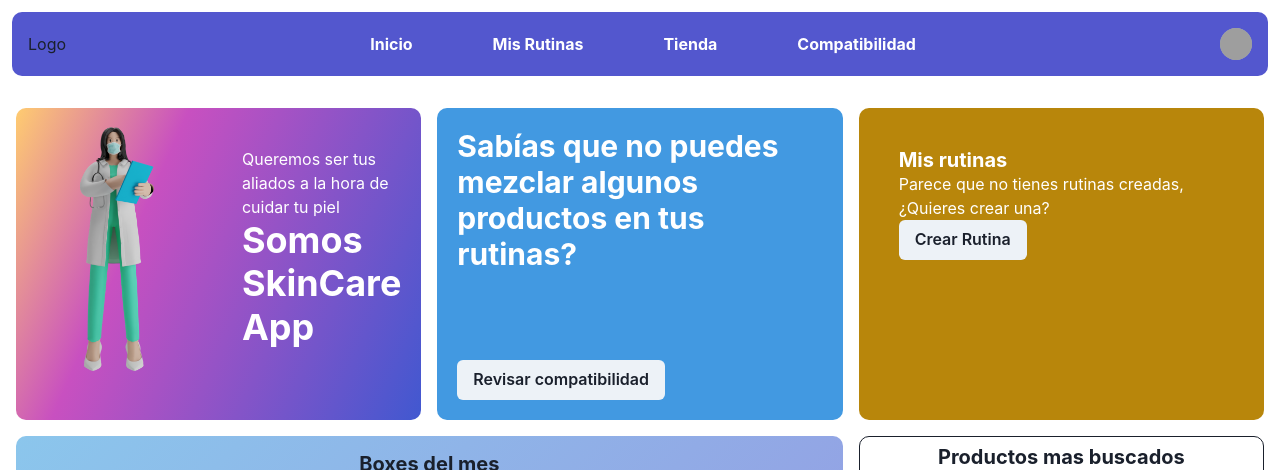
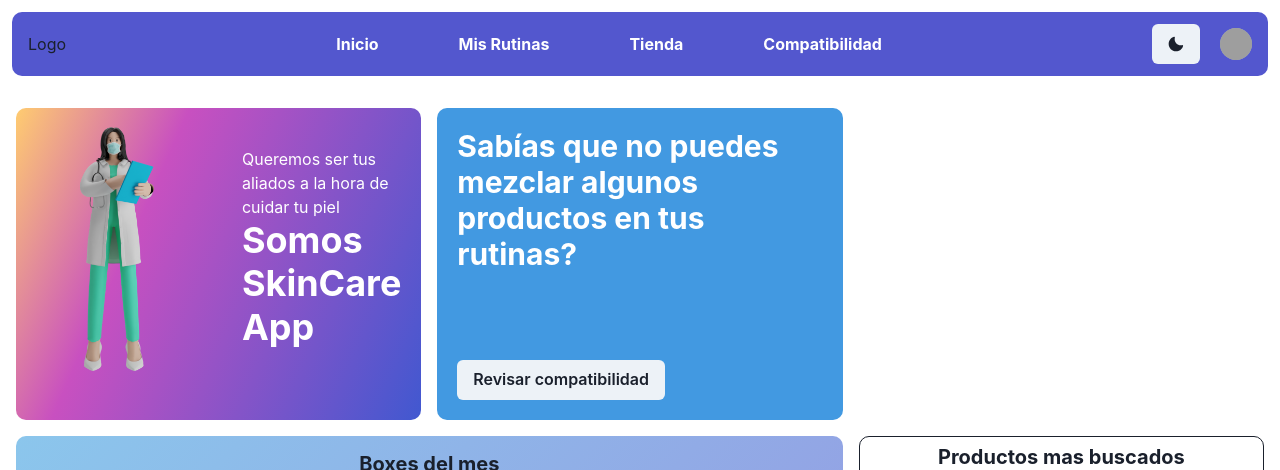
Before and after one commit to lucasangelino/skincare, a React (Vite) app in the folder frontend/: page / in a window 1280 px wide. Shown: the top 470 px of the page. Built offline with nearby package versions, Linux system fonts and the light colour scheme; grey boxes are pictures that could not be loaded.

Commit message:
SKIN change lyaput

```diff
--- a/frontend/src/components/core/Navbar.jsx
+++ b/frontend/src/components/core/Navbar.jsx
@@ -69,6 +69,9 @@ export function Navbar() {
               </Box>
             </HStack>
             <Flex alignItems={"center"}>
+              <Button onClick={toggleColorMode} marginRight={5}>
+                {colorMode === "light" ? <MoonIcon /> : <SunIcon />}{" "}
+              </Button>
               <Menu>
                 <MenuButton
                   as={Button}
@@ -85,10 +88,12 @@ export function Navbar() {
                   />
                 </MenuButton>
                 <MenuList>
-                  <MenuItem>Link 1</MenuItem>
-                  <MenuItem>Link 2</MenuItem>
+                  <MenuItem>Mi Rutina</MenuItem>
+                  <MenuItem>Compatibilidad</MenuItem>
                   <MenuDivider />
-                  <MenuItem>Link 3</MenuItem>
+                  <MenuItem>
+                    <Button onClick={logout}>Cerrar Sesión</Button>
+                  </MenuItem>
                 </MenuList>
               </Menu>
             </Flex>
--- a/frontend/src/pages/Home.jsx
+++ b/frontend/src/pages/Home.jsx
@@ -1,41 +1,39 @@
 import * as React from "react";
-import { Grid, GridItem, } from "@chakra-ui/react";
+import { Grid, GridItem } from "@chakra-ui/react";
 
-import SkinCareBanner from '../components/framework/SkinCareBanner';
-import ProductsSearchBanner from '../components/framework/ProductSearchBanner';
-import RutinesBanner from '../components/framework/RutinesBanner';
-import ProductsOfMonth from '../components/framework/ProductsOfMonth';
-import PopularProducts from '../components/framework/PopularProducts';
+import SkinCareBanner from "../components/framework/SkinCareBanner";
+import ProductsSearchBanner from "../components/framework/ProductSearchBanner";
+import RutinesBanner from "../components/framework/RutinesBanner";
+import ProductsOfMonth from "../components/framework/ProductsOfMonth";
+import PopularProducts from "../components/framework/PopularProducts";
 
 export function Home() {
   return (
     <>
-      <Grid templateColumns={{base: "repeat(1, 1fr)", sm: "repeat(2, 1fr)", md: "repeat(3, 1fr)"}} gap={4} >
+      <Grid
+        templateColumns={{
+          base: "repeat(1, 1fr)",
+          sm: "repeat(2, 1fr)",
+          md: "repeat(3, 1fr)",
+        }}
+        gap={4}
+      >
         <GridItem colSpan={1}>
           <SkinCareBanner />
         </GridItem>
         <GridItem colSpan={1}>
           <ProductsSearchBanner />
         </GridItem>
-        <GridItem colSpan={1}>
+        {/* <GridItem colSpan={1}>
           <RutinesBanner />
-        </GridItem>
-        <GridItem colSpan={{base: 1, sm: 2, md: 2}}>
+        </GridItem> */}
+        <GridItem colSpan={{ base: 1, sm: 2, md: 2 }}>
           <ProductsOfMonth />
         </GridItem>
         <GridItem colSpan={1}>
           <PopularProducts />
         </GridItem>
       </Grid>
-
     </>
   );
 }
-
-{/* <Box marginBottom={2} borderRadius={10}>
-  <InputGroup>
-    <Input placeholder='Buscador de Productos' size='md' />
-    <InputRightAddon children={<SearchIcon />} />
-  </InputGroup>
-</Box>
-<ProductsOfMonth /> */}
```
